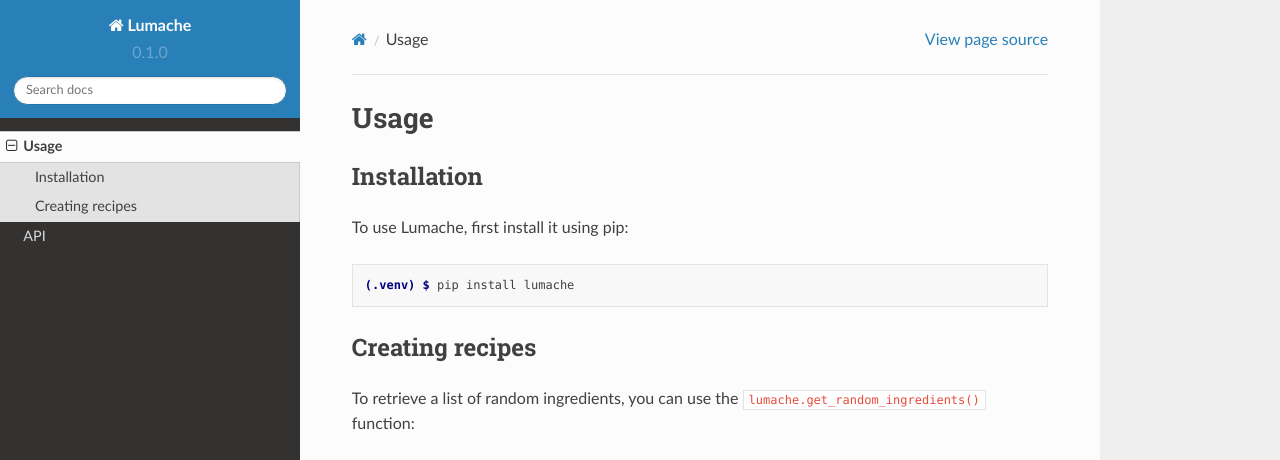
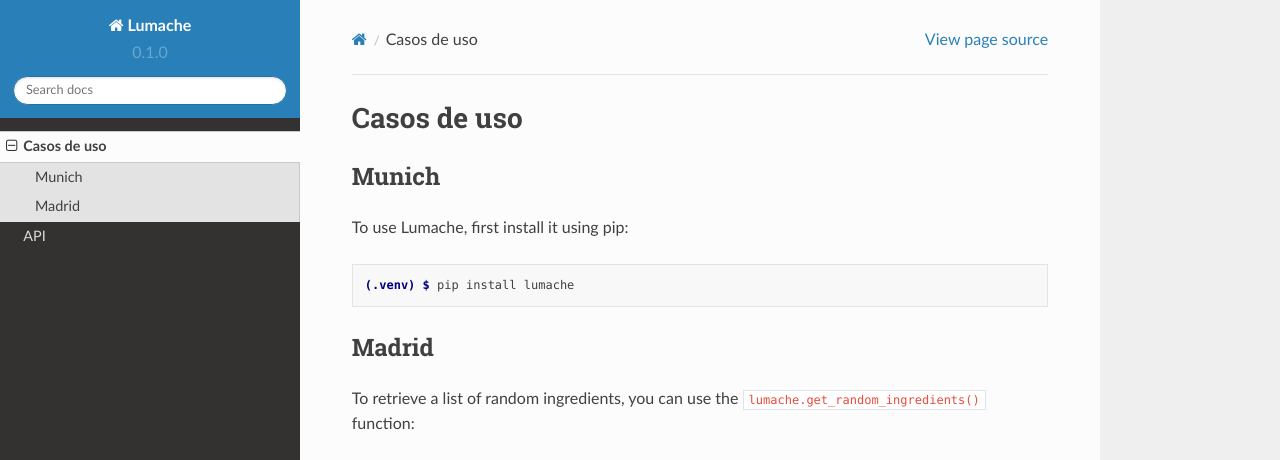
Before and after one commit to cronopioelectronico/testreadthedocs_es, a Sphinx documentation site: the page built from docs/source/usage.rst, in a window 1280 px wide and 1095 px high. Shown: the top 460 px of the window. Built offline with Sphinx 7.4.7 and the Read the Docs theme 2.0.0, drawn with Linux system fonts in a browser that asks for light colours; grey boxes are pictures that could not be loaded.

Commit message:
Update usage.rst

```diff
--- a/docs/source/usage.rst
+++ b/docs/source/usage.rst
@@ -1,9 +1,9 @@
-Usage
-=====
+Casos de uso
+============
 
 .. _installation:
 
-Installation
+Munich
 ------------
 
 To use Lumache, first install it using pip:
@@ -12,7 +12,7 @@ To use Lumache, first install it using pip:
 
    (.venv) $ pip install lumache
 
-Creating recipes
+Madrid
 ----------------
 
 To retrieve a list of random ingredients,
```
